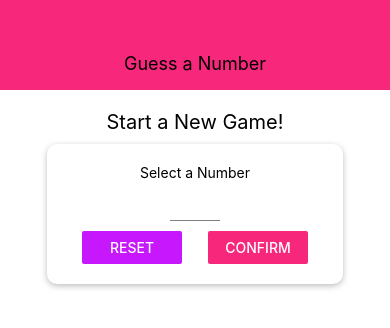
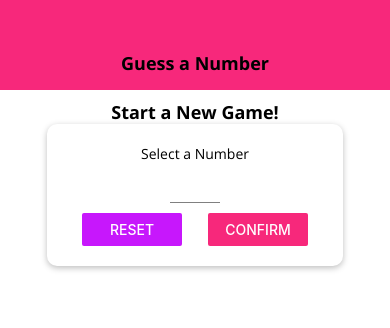
Before and after one commit to acslev/react-native, a React Native app in the folder guess-number/: screen / in a window 390 px wide. Shown: the top 328 px of the page. Built offline with nearby package versions, Linux system fonts and the light colour scheme.

Commit message:
Guess a Number - Polishing UI & custom fonts

```diff
--- a/guess-number/App.js
+++ b/guess-number/App.js
@@ -1,14 +1,33 @@
 import React, {useState} from 'react';
 import {StyleSheet, View} from 'react-native';
+import * as Font from 'expo-font';
+import {AppLoading} from 'expo';
+
 import Header from "./components/Header";
 import StartGameScreen from "./screens/StartGameScreen";
 import GameScreen from "./screens/GameScreen";
 import GameOverScreen from "./screens/GameOverScreen";
 
+const fetchFonts = () => {
+    return Font.loadAsync({
+        'open-sans': require('./assets/fonts/OpenSans-Regular.ttf'),
+        'open-sans-bold': require('./assets/fonts/OpenSans-Bold.ttf')
+    });
+};
+
 const App = () => {
 
     const [userNumber, setUserNumber] = useState();
     const [guessRounds, setGuessRounds] = useState(0);
+    const [dataLoaded, setDataLoaded] = useState(false);
+
+    if (!dataLoaded) {
+        return <AppLoading
+            startAsync={fetchFonts}
+            onFinish={() => setDataLoaded(true)}
+            onError={(error => console.log(error))}
+        />;
+    }
 
     const configureNewGameHandler = () => {
         setGuessRounds(0);
@@ -27,7 +46,8 @@
     if (userNumber && guessRounds <= 0) {
         content = <GameScreen userChoice={userNumber} onGameOver={gameOverHandler}/>;
     } else if (guessRounds > 0) {
-        content = <GameOverScreen roundsNumber={guessRounds} userNumber={userNumber} onRestart={configureNewGameHandler}/>;
+        content =
+            <GameOverScreen roundsNumber={guessRounds} userNumber={userNumber} onRestart={configureNewGameHandler}/>;
     }
 
     return (
--- /dev/null
+++ b/guess-number/components/BodyText.js
@@ -0,0 +1,16 @@
+import React from 'react';
+import {StyleSheet, Text} from 'react-native';
+
+const BodyText = props => {
+    return (
+        <Text style={styles.body}>{props.children}</Text>
+    );
+};
+
+const styles = StyleSheet.create({
+    body: {
+        fontFamily: 'open-sans'
+    }
+});
+
+export default BodyText;
--- a/guess-number/components/Header.js
+++ b/guess-number/components/Header.js
@@ -1,10 +1,11 @@
 import React from 'react';
 import {StyleSheet, Text, View} from 'react-native';
 import Colors from "../constants/colors";
+import TitleText from "./TitleText";
 const Header = props => {
     return (
         <View style={styles.header}>
-            <Text style={styles.headerTitle}>{props.title}</Text>
+            <TitleText>{props.title}</TitleText>
         </View>
     );
 };
@@ -17,10 +18,6 @@
         backgroundColor: Colors.primary,
         alignItems: 'center',
         justifyContent: 'center'
-    },
-    headerTitle: {
-        color: 'black',
-        fontSize: 18
     }
 });
 
--- /dev/null
+++ b/guess-number/components/TitleText.js
@@ -0,0 +1,17 @@
+import React from 'react';
+import {StyleSheet, Text} from 'react-native';
+
+const TitleText = props => {
+    return (
+        <Text style={{...styles.title, ...props.style}}>{props.children}</Text>
+    );
+};
+
+const styles = StyleSheet.create({
+    title: {
+        fontFamily: 'open-sans-bold',
+        fontSize: 18
+    }
+});
+
+export default TitleText;
--- /dev/null
+++ b/guess-number/constants/default-styles.js
@@ -0,0 +1,11 @@
+import {StyleSheet} from 'react-native';
+
+export default StyleSheet.create({
+    bodyText: {
+        fontFamily: 'open-sans'
+    },
+    title: {
+        fontFamily: 'open-sans-bold',
+        fontSize: 18
+    }
+});
--- a/guess-number/screens/GameScreen.js
+++ b/guess-number/screens/GameScreen.js
@@ -2,6 +2,7 @@
 import {Alert, Button, StyleSheet, Text, View} from 'react-native';
 import NumberContainer from "../components/NumberContainer";
 import Card from "../components/Card";
+import DefaultStyles from '../constants/default-styles'
 
 const generateRandomBetween = (min, max, exclude) => {
     min = Math.ceil(min);
@@ -48,7 +49,7 @@
 
     return (
         <View style={styles.screen}>
-            <Text>Opponent's Guess</Text>
+            <Text style={DefaultStyles.title}>Opponent's Guess</Text>
             <NumberContainer>{currentGuess}</NumberContainer>
             <Card style={styles.buttonContainer}>
                 <Button title="LOWER" onPress={nextGuessHandler.bind(this, 'greater')}/>
--- a/guess-number/screens/StartGameScreen.js
+++ b/guess-number/screens/StartGameScreen.js
@@ -5,6 +5,8 @@
 import Colors from "../constants/colors";
 import Input from "../components/Input";
 import NumberContainer from "../components/NumberContainer";
+import BodyText from "../components/BodyText";
+import TitleText from "../components/TitleText";
 
 const StartGameScreen = props => {
     const [enteredValue, setEnteredValue] = useState('');
@@ -50,9 +52,9 @@
     return (
         <TouchableWithoutFeedback onPress={() => Keyboard.dismiss()}>
             <View style={styles.screen}>
-                <Text style={styles.title}>Start a New Game!</Text>
+                <TitleText>Start a New Game!</TitleText>
                 <Card style={styles.inputContainer}>
-                    <Text>Select a Number</Text>
+                    <BodyText>Select a Number</BodyText>
                     <Input
                         style={styles.input}
                         blurOnSubmit
@@ -95,7 +97,6 @@
     title: {
         fontSize: 20,
         marginVertical: 10
-
     },
     button: {
         width: 100,
```
Also changed, not shown: guess-number/assets/fonts/OpenSans-Bold.ttf (added), guess-number/assets/fonts/OpenSans-Regular.ttf (added).
